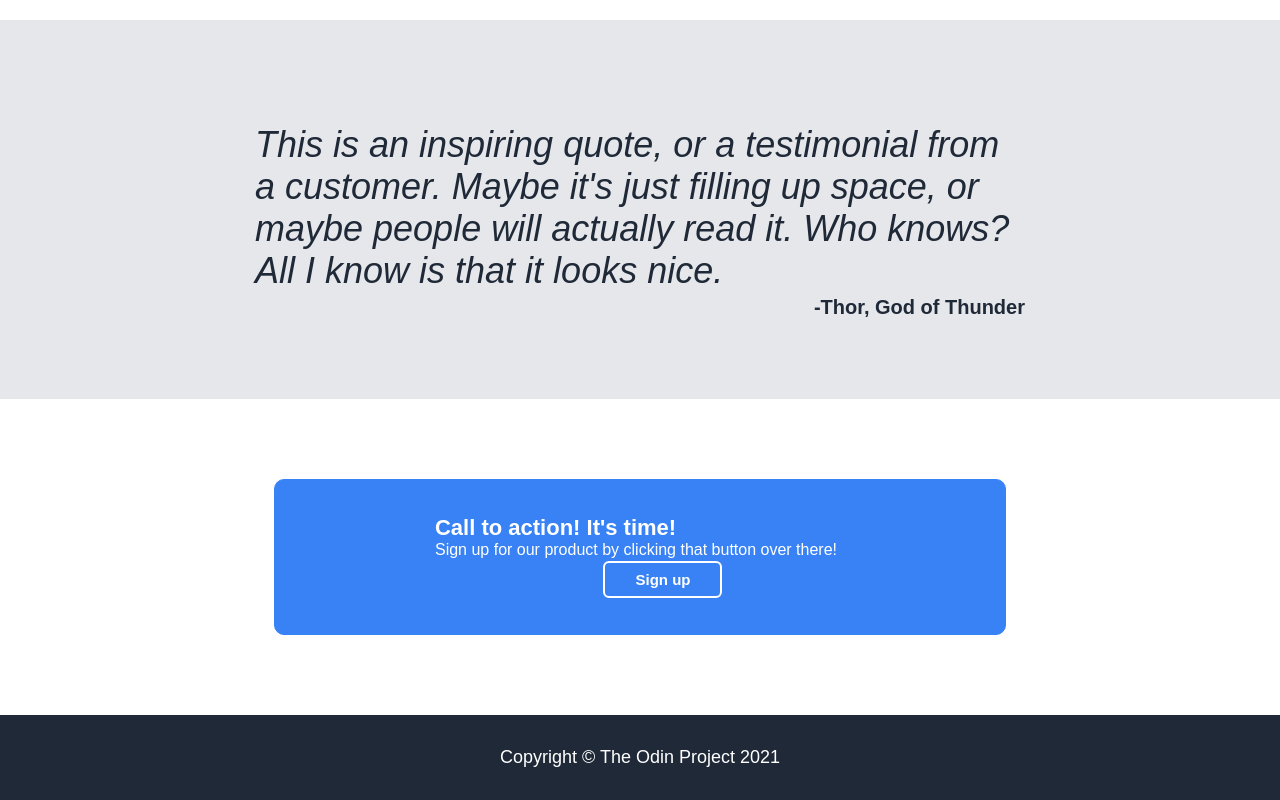
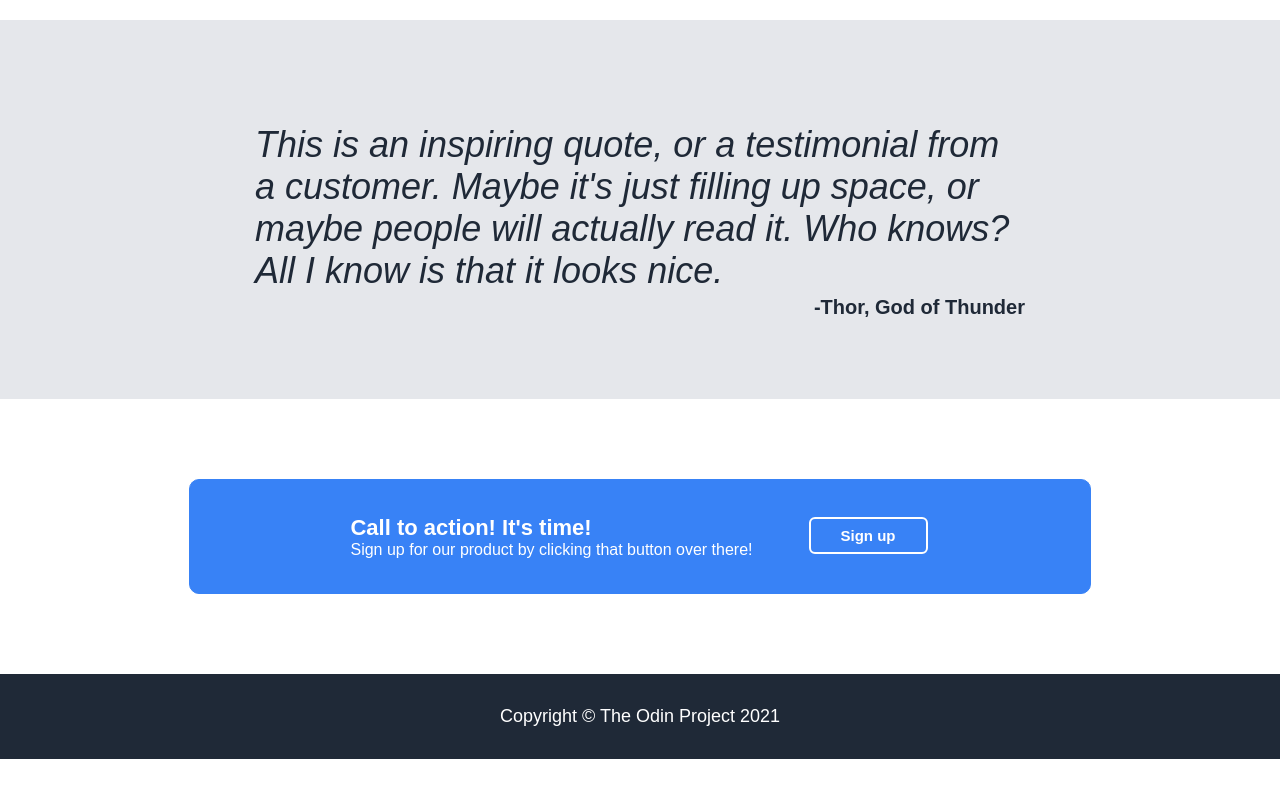
Before and after one commit to TheDoru292/landing-page, a plain HTML site: page index.html in a window 1280 px wide. Shown: the part 852-1652 px from the top of the page. After the commit the page ends 1611 px from the top, so only its background shows below. Drawn offline with Linux system fonts and the light colour scheme.

Commit message:
Fixed minor typo in style.css

```diff
--- a/style.css
+++ b/style.css
@@ -43,7 +43,7 @@ button {
 .header, .title, .logo-stuff,
 .header-container, .header-text-container, .image-placeholder,
 .information, .information-header, .card, .quote, .quote-under-text,
-.signup, .signup-container, .footer {
+.signup, .signup-container, .signup-placeholder, .footer {
     display: flex;
 }
 
```
